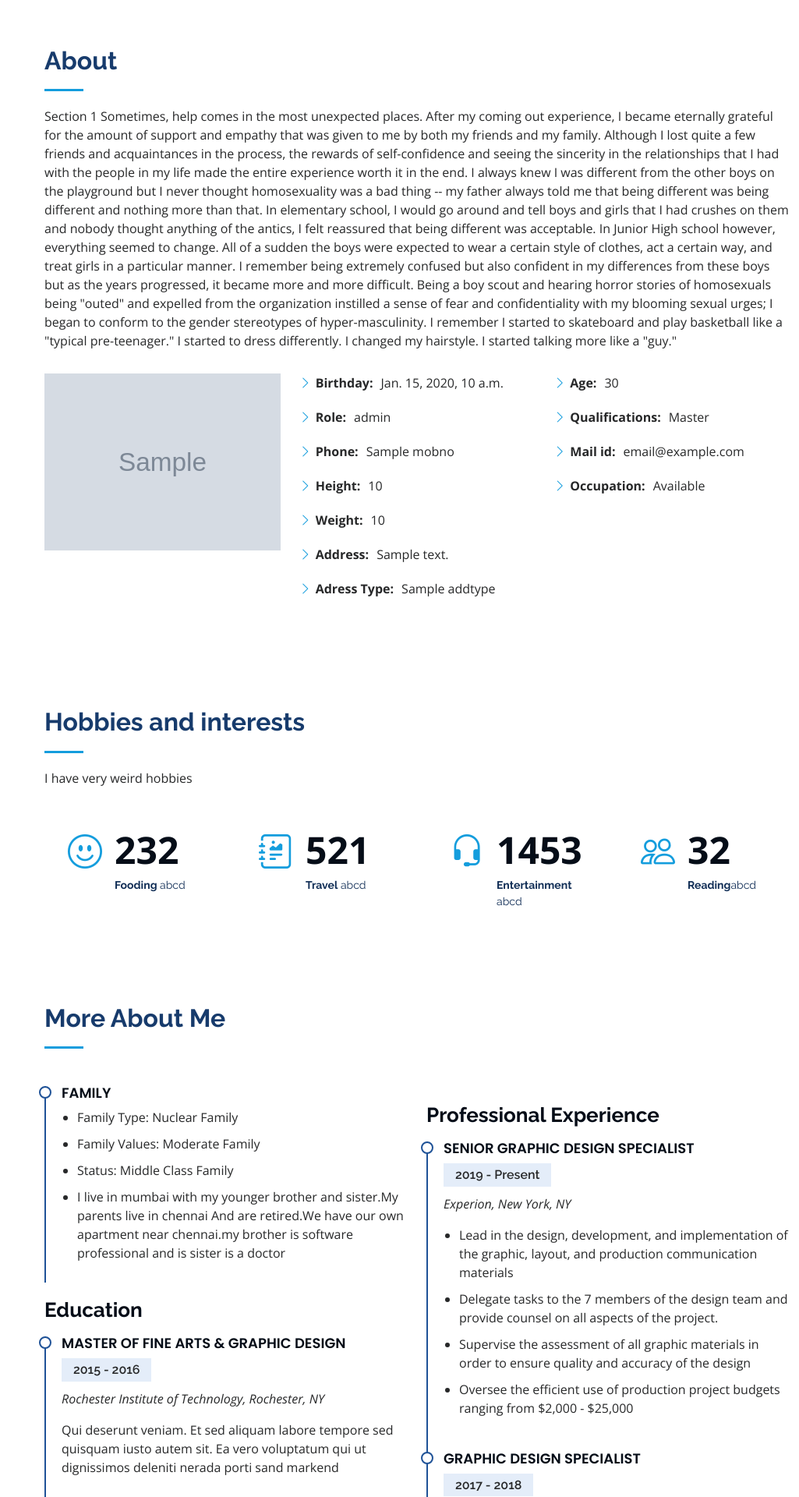
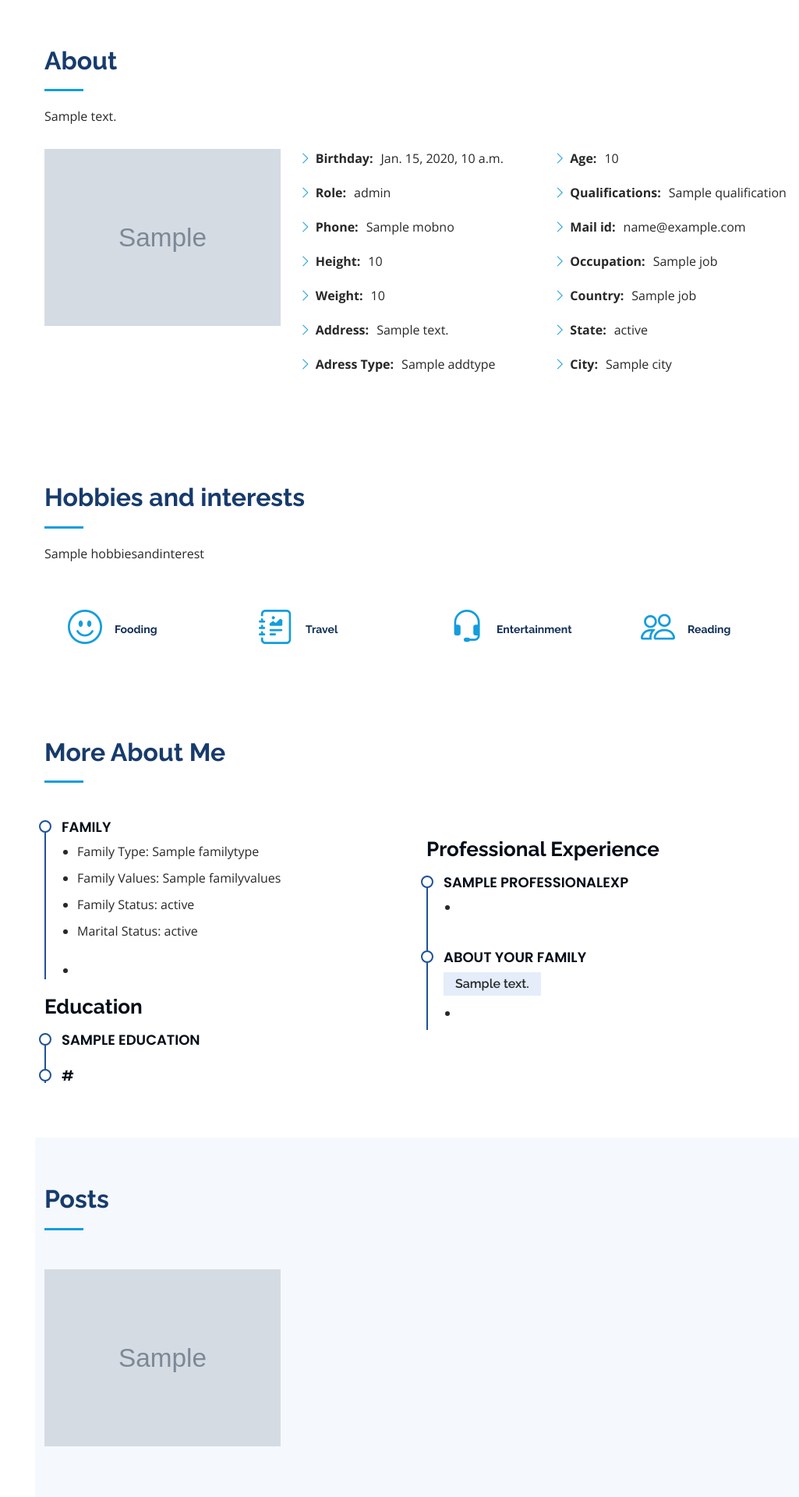
Before and after one commit to Sangeeth21/COUPLER_MSSR, a Django app: template coupler/home/templates/profile.html in a window 1280 px wide. Shown: the part 801-2721 px from the top of the page at 78% size, without its empty margins (255-1280 px from the left). After the commit the page ends 2656 px from the top, so only its background shows below. Run offline with Django 4.2, Linux system fonts and the light colour scheme; the template is opened without the code that fills it: most values are stand-ins (such as "Sample title", 1, 10 or a date in 2020); grey boxes marked "Sample" are stand-in pictures; some libraries are stand-ins or nearby versions.

Commit message:
2nd commit

```diff
--- a/coupler/home/templates/profile.html
+++ b/coupler/home/templates/profile.html
@@ -54,10 +54,10 @@
 
       <nav id="navbar" class="nav-menu navbar">
         <ul>
-          <li><a href="#hero" class="nav-link scrollto active"><i class="bx bx-home"></i> <span>Home</span></a></li>
-          <li><a href="#about" class="nav-link scrollto"><i class="bx bx-user"></i> <span>About</span></a></li>
-          <li><a href="#resume" class="nav-link scrollto"><i class="bx bx-file-blank"></i> <span>Resume</span></a></li>
-          <li><a href="#portfolio" class="nav-link scrollto"><i class="bx bx-book-content"></i> <span>Portfolio</span></a></li>
+          <li><a href="#hero" class="nav-link scrollto active"><i class="bx bx-home"></i> <span>HOME</span></a></li>
+          <li><a href="#about" class="nav-link scrollto"><i class="bx bx-user"></i> <span>ABOUT</span></a></li>
+          <li><a href="#resume" class="nav-link scrollto"><i class="bx bx-file-blank"></i> <span>MORE ABOUT ME</span></a></li>
+          <li><a href="#portfolio" class="nav-link scrollto"><i class="bx bx-book-content"></i> <span>POSTS</span></a></li>
 
         </ul>
       </nav><!-- .nav-menu -->
@@ -82,12 +82,7 @@
         <div class="section-title">
           <h2>About</h2>
           <p>
-            Section 1
-                Sometimes, help comes in the most unexpected places. After my coming out experience, I became eternally grateful for the amount of support and empathy that was given to me by both my friends and my family. Although I lost quite a few friends and acquaintances in the process, the rewards of self-confidence and seeing the sincerity in the relationships that I had with the people in my life made the entire experience worth it in the end.
-
-                I always knew I was different from the other boys on the playground but I never thought homosexuality was a bad thing -- my father always told me that being different was being different and nothing more than that. In elementary school, I would go around and tell boys and girls that I had crushes on them and nobody thought anything of the antics, I felt reassured that being different was acceptable.
-
-                In Junior High school however, everything seemed to change. All of a sudden the boys were expected to wear a certain style of clothes, act a certain way, and treat girls in a particular manner. I remember being extremely confused but also confident in my differences from these boys but as the years progressed, it became more and more difficult. Being a boy scout and hearing horror stories of homosexuals being "outed" and expelled from the organization instilled a sense of fear and confidentiality with my blooming sexual urges; I began to conform to the gender stereotypes of hyper-masculinity. I remember I started to skateboard and play basketball like a "typical pre-teenager." I started to dress differently. I changed my hairstyle. I started talking more like a "guy."
+            {{j.describeu}}
           </p>
         </div>
 
@@ -111,10 +106,14 @@
               </div>
               <div class="col-lg-6">
                 <ul>
-                  <li><i class="bi bi-chevron-right"></i> <strong>Age:</strong> <span>30</span></li>
-                  <li><i class="bi bi-chevron-right"></i> <strong>Qualifications:</strong> <span>Master</span></li>
-                  <li><i class="bi bi-chevron-right"></i> <strong>Mail id:</strong> <span>email@example.com</span></li>
-                  <li><i class="bi bi-chevron-right"></i> <strong>Occupation:</strong> <span>Available</span></li>
+                  <li><i class="bi bi-chevron-right"></i> <strong>Age:</strong> <span>{{j.age}}</span></li>
+                  <li><i class="bi bi-chevron-right"></i> <strong>Qualifications:</strong> <span>{{j.qualification}}</span></li>
+                  <li><i class="bi bi-chevron-right"></i> <strong>Mail id:</strong> <span>{{i.email}}</span></li>
+                  <li><i class="bi bi-chevron-right"></i> <strong>Occupation:</strong> <span>{{i.job}}</span></li>
+                  <li><i class="bi bi-chevron-right"></i> <strong>Country:</strong> <span>{{i.job}}</span></li>
+                  <li><i class="bi bi-chevron-right"></i> <strong>State:</strong> <span>{{j.state}}</span></li>
+                  <li><i class="bi bi-chevron-right"></i> <strong>City:</strong> <span>{{j.city}}</span></li>
+
                 </ul>
               </div>
             </div>
@@ -130,7 +129,7 @@
 
         <div class="section-title">
           <h2>Hobbies and interests</h2>
-          <p>I have very weird hobbies</p>
+          <p>{{j.hobbiesandinterest}}</p>
         </div>
 
         <div class="row no-gutters">
@@ -138,32 +137,28 @@
           <div class="col-lg-3 col-md-6 d-md-flex align-items-md-stretch" data-aos="fade-up">
             <div class="count-box">
               <i class="bi bi-emoji-smile"></i>
-              <span data-purecounter-start="0" data-purecounter-end="232" data-purecounter-duration="1" class="purecounter"></span>
-              <p><strong>Fooding</strong> abcd</p>
+              <p><strong>Fooding</strong> </p>
             </div>
           </div>
 
           <div class="col-lg-3 col-md-6 d-md-flex align-items-md-stretch" data-aos="fade-up" data-aos-delay="100">
             <div class="count-box">
               <i class="bi bi-journal-richtext"></i>
-              <span data-purecounter-start="0" data-purecounter-end="521" data-purecounter-duration="1" class="purecounter"></span>
-              <p><strong>Travel</strong> abcd</p>
+              <p><strong>Travel</strong> </p>
             </div>
           </div>
 
           <div class="col-lg-3 col-md-6 d-md-flex align-items-md-stretch" data-aos="fade-up" data-aos-delay="200">
             <div class="count-box">
               <i class="bi bi-headset"></i>
-              <span data-purecounter-start="0" data-purecounter-end="1453" data-purecounter-duration="1" class="purecounter"></span>
-              <p><strong>Entertainment</strong> abcd</p>
+              <p><strong>Entertainment</strong> </p>
             </div>
           </div>
 
           <div class="col-lg-3 col-md-6 d-md-flex align-items-md-stretch" data-aos="fade-up" data-aos-delay="300">
             <div class="count-box">
               <i class="bi bi-people"></i>
-              <span data-purecounter-start="0" data-purecounter-end="32" data-purecounter-duration="1" class="purecounter"></span>
-              <p><strong>Reading</strong>abcd</p>
+              <p><strong>Reading</strong></p>
             </div>
           </div>
 
@@ -186,50 +181,41 @@
             <div class="resume-item pb-0">
               <h4>Family</h4>
               <ul>
-                <li>Family Type: Nuclear Family</li>
-                <li>Family Values: Moderate Family</li>
-                <li>Status: Middle Class Family</li>
-                <li><p>I live in mumbai with my younger brother and sister.My parents live in chennai And are retired.We have our own apartment near chennai.my brother is software professional and is sister is a doctor</p></li>
+                <li>Family Type: {{j.familytype}}</li>
+                <li>Family Values: {{j.familyvalues}} </li>
+                <li>Family Status: {{j.familystatus}}</li>
+                <li>Marital Status: {{j.maritalstatus}}</li>
+
+                <li><p></p></li>
 
               </ul>
             </div>
 
             <h3 class="resume-title">Education</h3>
             <div class="resume-item">
-              <h4>Master of Fine Arts &amp; Graphic Design</h4>
-              <h5>2015 - 2016</h5>
-              <p><em>Rochester Institute of Technology, Rochester, NY</em></p>
-              <p>Qui deserunt veniam. Et sed aliquam labore tempore sed quisquam iusto autem sit. Ea vero voluptatum qui ut dignissimos deleniti nerada porti sand markend</p>
+              <h4>{{j.education}}</h4>
             </div>
             <div class="resume-item">
-              <h4>Bachelor of Fine Arts &amp; Graphic Design</h4>
-              <h5>2010 - 2014</h5>
-              <p><em>Rochester Institute of Technology, Rochester, NY</em></p>
-              <p>Quia nobis sequi est occaecati aut. Repudiandae et iusto quae reiciendis et quis Eius vel ratione eius unde vitae rerum voluptates asperiores voluptatem Earum molestiae consequatur neque etlon sader mart dila</p>
+              <h4>#</h4>
             </div>
           </div>
           <div class="col-lg-6" data-aos="fade-up" data-aos-delay="100">
             <h3 class="resume-title">Professional Experience</h3>
             <div class="resume-item">
-              <h4>Senior graphic design specialist</h4>
-              <h5>2019 - Present</h5>
-              <p><em>Experion, New York, NY </em></p>
+              <h4>{{j.professionalexp}}</h4>
+
               <ul>
-                <li>Lead in the design, development, and implementation of the graphic, layout, and production communication materials</li>
-                <li>Delegate tasks to the 7 members of the design team and provide counsel on all aspects of the project. </li>
-                <li>Supervise the assessment of all graphic materials in order to ensure quality and accuracy of the design</li>
-                <li>Oversee the efficient use of production project budgets ranging from $2,000 - $25,000</li>
+
+                <li></li>
               </ul>
             </div>
             <div class="resume-item">
-              <h4>Graphic design specialist</h4>
-              <h5>2017 - 2018</h5>
-              <p><em>Stepping Stone Advertising, New York, NY</em></p>
+              <h4>About your family</h4>
+              <h5>{{j.describeurfamily}}</h5>
+
               <ul>
-                <li>Developed numerous marketing programs (logos, brochures,infographics, presentations, and advertisements).</li>
-                <li>Managed up to 5 projects or tasks at a given time while under pressure</li>
-                <li>Recommended and consulted with clients on the most appropriate graphic design</li>
-                <li>Created 4+ design presentations and proposals a month for clients and account managers</li>
+
+                <li></li>
               </ul>
             </div>
           </div>
@@ -253,9 +239,9 @@
 
           <div class="col-lg-4 col-md-6 portfolio-item filter-app">
             <div class="portfolio-wrap">
-              <img src="{% static '/images/portfolio/portfolio-1.jpg' %}" class="img-fluid" alt="">
+              <img src="{{i.image.url}}" class="img-fluid" alt="">
               <div class="portfolio-links">
-                <a href="{% static '/images/portfolio/portfolio-1.jpg' %}" data-gallery="portfolioGallery" class="portfolio-lightbox" title="App 1"><i class="bx bx-plus"></i></a>
+                <a href="{{i.image.url}}" data-gallery="portfolioGallery" class="portfolio-lightbox" title="App 1"><i class="bx bx-plus"></i></a>
                 <a href="#" title="More Details"><i class="bx bx-link"></i></a>
               </div>
             </div>
@@ -263,9 +249,9 @@
 
           <div class="col-lg-4 col-md-6 portfolio-item filter-web">
             <div class="portfolio-wrap">
-              <img src="{% static '/images/portfolio/portfolio-2.jpg' %}" class="img-fluid" alt="">
+              <img src="" class="img-fluid" alt="">
               <div class="portfolio-links">
-                <a href="{% static '/images/portfolio/portfolio-2.jpg' %}" data-gallery="portfolioGallery" class="portfolio-lightbox" title="Web 3"><i class="bx bx-plus"></i></a>
+                <a href="" data-gallery="portfolioGallery" class="portfolio-lightbox" title="Web 3"><i class="bx bx-plus"></i></a>
                 <a href="#" title="More Details"><i class="bx bx-link"></i></a>
               </div>
             </div>
@@ -273,9 +259,9 @@
 
           <div class="col-lg-4 col-md-6 portfolio-item filter-app">
             <div class="portfolio-wrap">
-              <img src="{% static '/images/portfolio/portfolio-3.jpg' %}" class="img-fluid" alt="">
+              <img src="" class="img-fluid" alt="">
               <div class="portfolio-links">
-                <a href="{% static '/images/portfolio/portfolio-3.jpg' %}" data-gallery="portfolioGallery" class="portfolio-lightbox" title="App 2"><i class="bx bx-plus"></i></a>
+                <a href="" data-gallery="portfolioGallery" class="portfolio-lightbox" title="App 2"><i class="bx bx-plus"></i></a>
                 <a href="#" title="More Details"><i class="bx bx-link"></i></a>
               </div>
             </div>
@@ -283,9 +269,9 @@
 
           <div class="col-lg-4 col-md-6 portfolio-item filter-card">
             <div class="portfolio-wrap">
-              <img src="{% static '/images/portfolio/portfolio-4.jpg' %}" class="img-fluid" alt="">
+              <img src="" class="img-fluid" alt="">
               <div class="portfolio-links">
-                <a href="{% static '/images/portfolio/portfolio-4.jpg' %}" data-gallery="portfolioGallery" class="portfolio-lightbox" title="Card 2"><i class="bx bx-plus"></i></a>
+                <a href="" data-gallery="portfolioGallery" class="portfolio-lightbox" title="Card 2"><i class="bx bx-plus"></i></a>
                 <a href="#" title="More Details"><i class="bx bx-link"></i></a>
               </div>
             </div>
@@ -293,9 +279,9 @@
 
           <div class="col-lg-4 col-md-6 portfolio-item filter-web">
             <div class="portfolio-wrap">
-              <img src="{% static '/images/portfolio/portfolio-5.jpg' %}" class="img-fluid" alt="">
+              <img src="" class="img-fluid" alt="">
               <div class="portfolio-links">
-                <a href="{% static '/images/portfolio/portfolio-5.jpg' %}" data-gallery="portfolioGallery" class="portfolio-lightbox" title="Web 2"><i class="bx bx-plus"></i></a>
+                <a href="" data-gallery="portfolioGallery" class="portfolio-lightbox" title="Web 2"><i class="bx bx-plus"></i></a>
                 <a href="#" title="More Details"><i class="bx bx-link"></i></a>
               </div>
             </div>
@@ -303,9 +289,9 @@
 
           <div class="col-lg-4 col-md-6 portfolio-item filter-app">
             <div class="portfolio-wrap">
-              <img src="{% static '/images/portfolio/portfolio-6.jpg' %}" class="img-fluid" alt="">
+              <img src="" class="img-fluid" alt="">
               <div class="portfolio-links">
-                <a href="{% static '/images/portfolio/portfolio-6.jpg' %}" data-gallery="portfolioGallery" class="portfolio-lightbox" title="App 3"><i class="bx bx-plus"></i></a>
+                <a href="" data-gallery="portfolioGallery" class="portfolio-lightbox" title="App 3"><i class="bx bx-plus"></i></a>
                 <a href="#" title="More Details"><i class="bx bx-link"></i></a>
               </div>
             </div>
@@ -313,9 +299,9 @@
 
           <div class="col-lg-4 col-md-6 portfolio-item filter-card">
             <div class="portfolio-wrap">
-              <img src="{% static '/images/portfolio/portfolio-7.jpg' %}" class="img-fluid" alt="">
+              <img src="" class="img-fluid" alt="">
               <div class="portfolio-links">
-                <a href="{% static '/images/portfolio/portfolio-7.jpg' %}" data-gallery="portfolioGallery" class="portfolio-lightbox" title="Card 1"><i class="bx bx-plus"></i></a>
+                <a href="" data-gallery="portfolioGallery" class="portfolio-lightbox" title="Card 1"><i class="bx bx-plus"></i></a>
                 <a href="" title="More Details"><i class="bx bx-link"></i></a>
               </div>
             </div>
@@ -323,9 +309,9 @@
 
           <div class="col-lg-4 col-md-6 portfolio-item filter-card">
             <div class="portfolio-wrap">
-              <img src="{% static '/images/portfolio/portfolio-8.jpg' %}" class="img-fluid" alt="">
+              <img src="" class="img-fluid" alt="">
               <div class="portfolio-links">
-                <a href="{% static '/images/portfolio/portfolio-8.jpg' %}" data-gallery="portfolioGallery" class="portfolio-lightbox" title="Card 3"><i class="bx bx-plus"></i></a>
+                <a href="" data-gallery="portfolioGallery" class="portfolio-lightbox" title="Card 3"><i class="bx bx-plus"></i></a>
                 <a href="" title="More Details"><i class="bx bx-link"></i></a>
               </div>
             </div>
@@ -333,9 +319,9 @@
 
           <div class="col-lg-4 col-md-6 portfolio-item filter-web">
             <div class="portfolio-wrap">
-              <img src="{% static '/images/portfolio/portfolio-9.jpg' %}" class="img-fluid" alt="">
+              <img src="" class="img-fluid" alt="">
               <div class="portfolio-links">
-                <a href="{% static '/images/portfolio/portfolio-9.jpg' %}" data-gallery="portfolioGallery" class="portfolio-lightbox" title="Web 3"><i class="bx bx-plus"></i></a>
+                <a href="" data-gallery="portfolioGallery" class="portfolio-lightbox" title="Web 3"><i class="bx bx-plus"></i></a>
                 <a href="#" title="More Details"><i class="bx bx-link"></i></a>
               </div>
             </div>
```
Also changed, not shown: coupler/home/views.py (+7 -2 lines), coupler/db.sqlite3, coupler/uploads/pictures/2021-12-10_1.png (deleted), coupler/uploads/pictures/2022-01-20.png (deleted).
